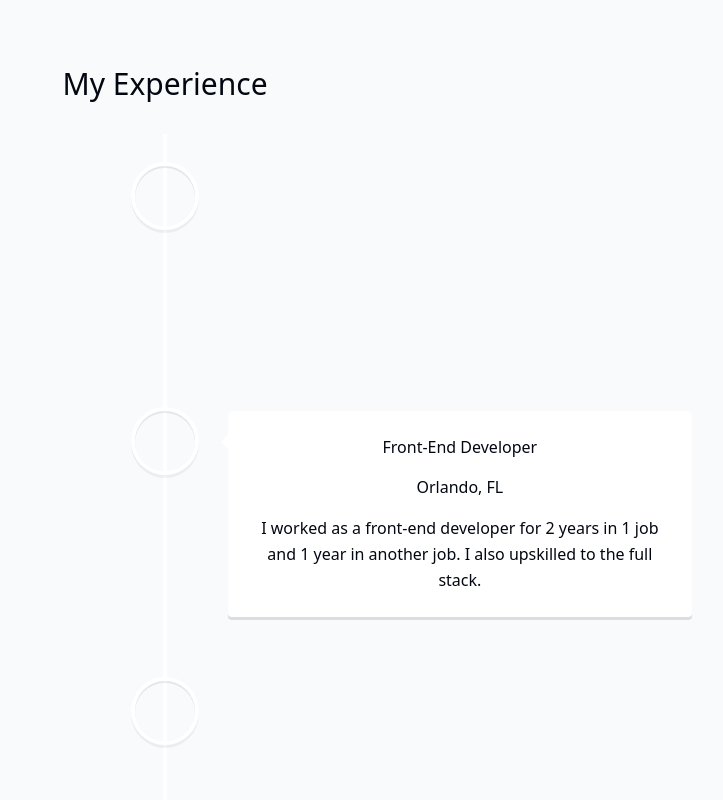
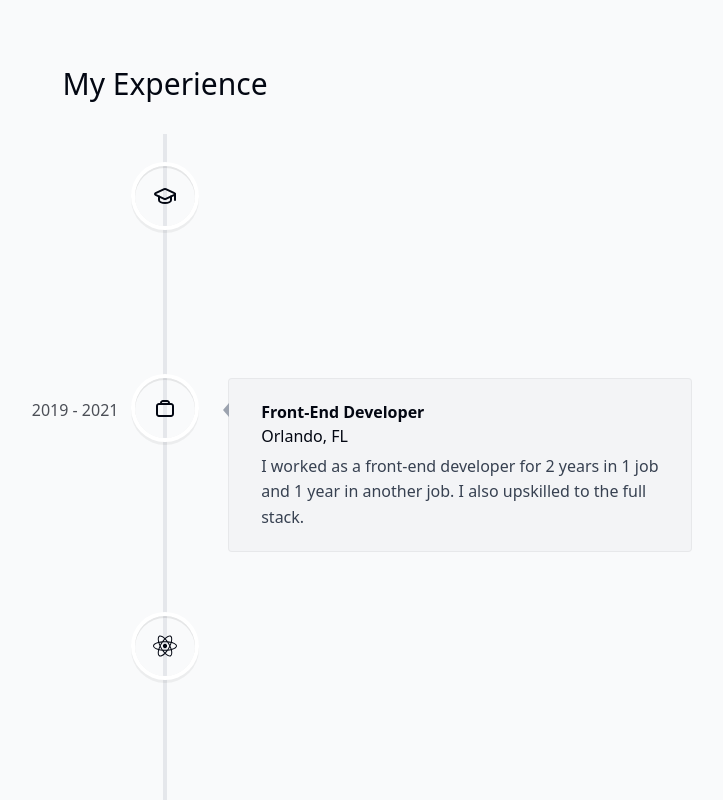
Before and after one commit to zamilbahri/portfolio-website, a Next.js app: page / in a window 1280 px wide. Shown: the part 2940-3740 px from the top of the page, without its empty margins (475-1198 px from the left). Built offline with nearby package versions, Linux system fonts and the light colour scheme.

Commit message:
added experience with animation

```diff
--- a/components/experience.tsx
+++ b/components/experience.tsx
@@ -5,7 +5,6 @@
 import SectionHeading from './section-heading';
 import 'react-vertical-timeline-component/style.min.css';
 import { experiencesData } from '@/lib/data';
-
 import {
   VerticalTimeline,
   VerticalTimelineElement,
@@ -13,7 +12,7 @@
 import 'react-vertical-timeline-component/style.min.css';
 
 const Experience = () => {
-  const { ref } = useSectionInView('Experience');
+  const { ref, inView } = useSectionInView('Experience', 0.25);
 
   return (
     <section
@@ -22,13 +21,29 @@
       className="scroll-mt-28 mb-28 sm:mb-40 text-center"
     >
       <SectionHeading>My Experience</SectionHeading>
-      <VerticalTimeline>
+      <VerticalTimeline lineColor="#e5e7eb">
         {experiencesData.map((item, index) => (
           <React.Fragment key={index}>
-            <VerticalTimelineElement visible={true}>
-              <h3>{item.title}</h3>
-              <p>{item.location}</p>
-              <p>{item.description}</p>
+            <VerticalTimelineElement
+              visible={inView}
+              contentStyle={{
+                background: '#f3f4f6',
+                boxShadow: 'none',
+                border: '1px solid rgb(0, 0, 0, 0.05)',
+                textAlign: 'left',
+                padding: '1.3rem 2rem',
+              }}
+              contentArrowStyle={{
+                borderRight: '0.4rem solid #9ca3af',
+              }}
+              date={item.date}
+              icon={item.icon}
+            >
+              <h3 className="font-semibold capitalize">{item.title}</h3>
+              <p className="font-normal !mt-0">{item.location}</p>
+              <p className="!mt-1 !font-normal text-gray-700">
+                {item.description}
+              </p>
             </VerticalTimelineElement>
           </React.Fragment>
         ))}
--- a/lib/hooks.ts
+++ b/lib/hooks.ts
@@ -15,5 +15,5 @@
     }
   }, [inView, sectionName, setActiveSection, timeOfLastClick]);
 
-  return { ref };
+  return { ref, inView };
 }
```
